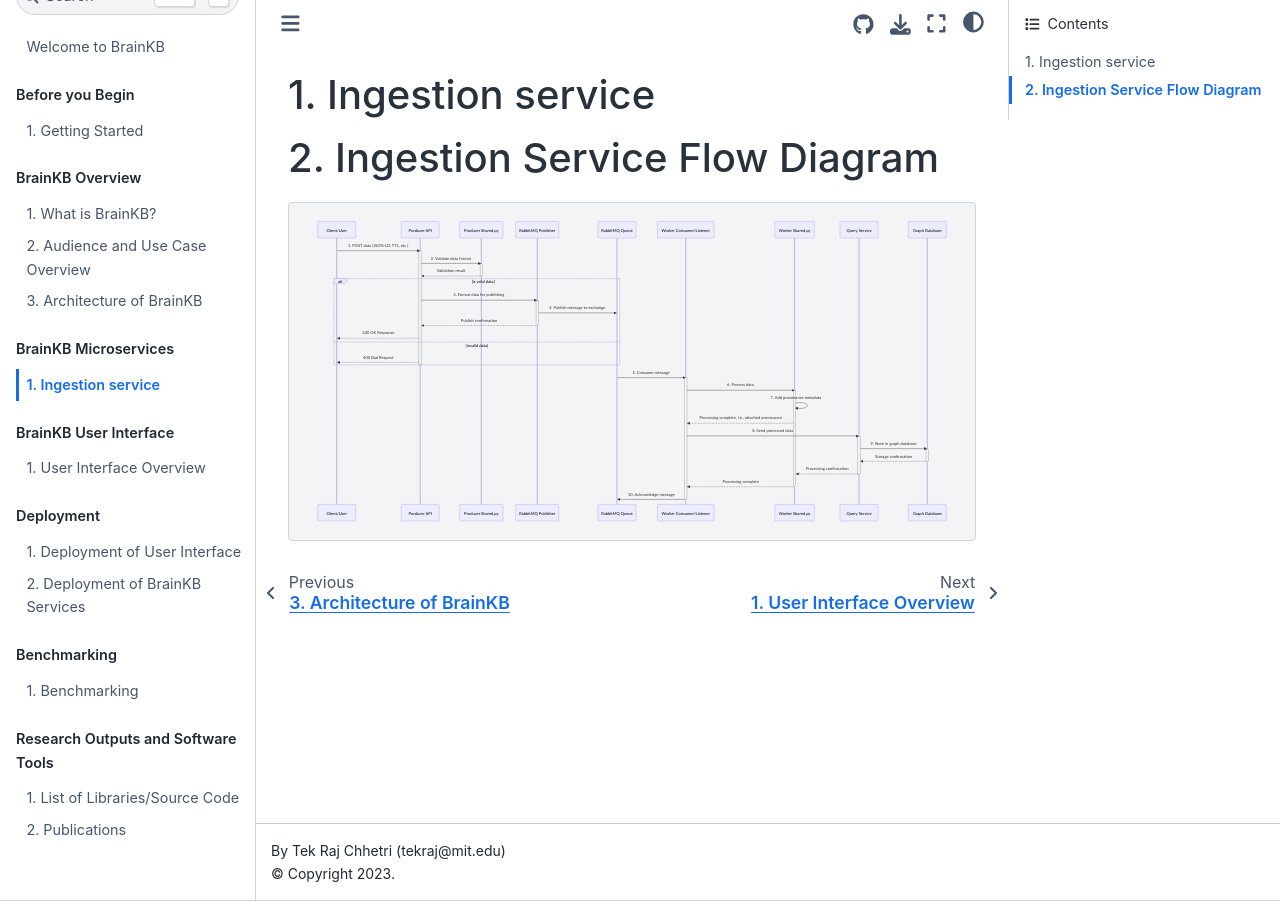
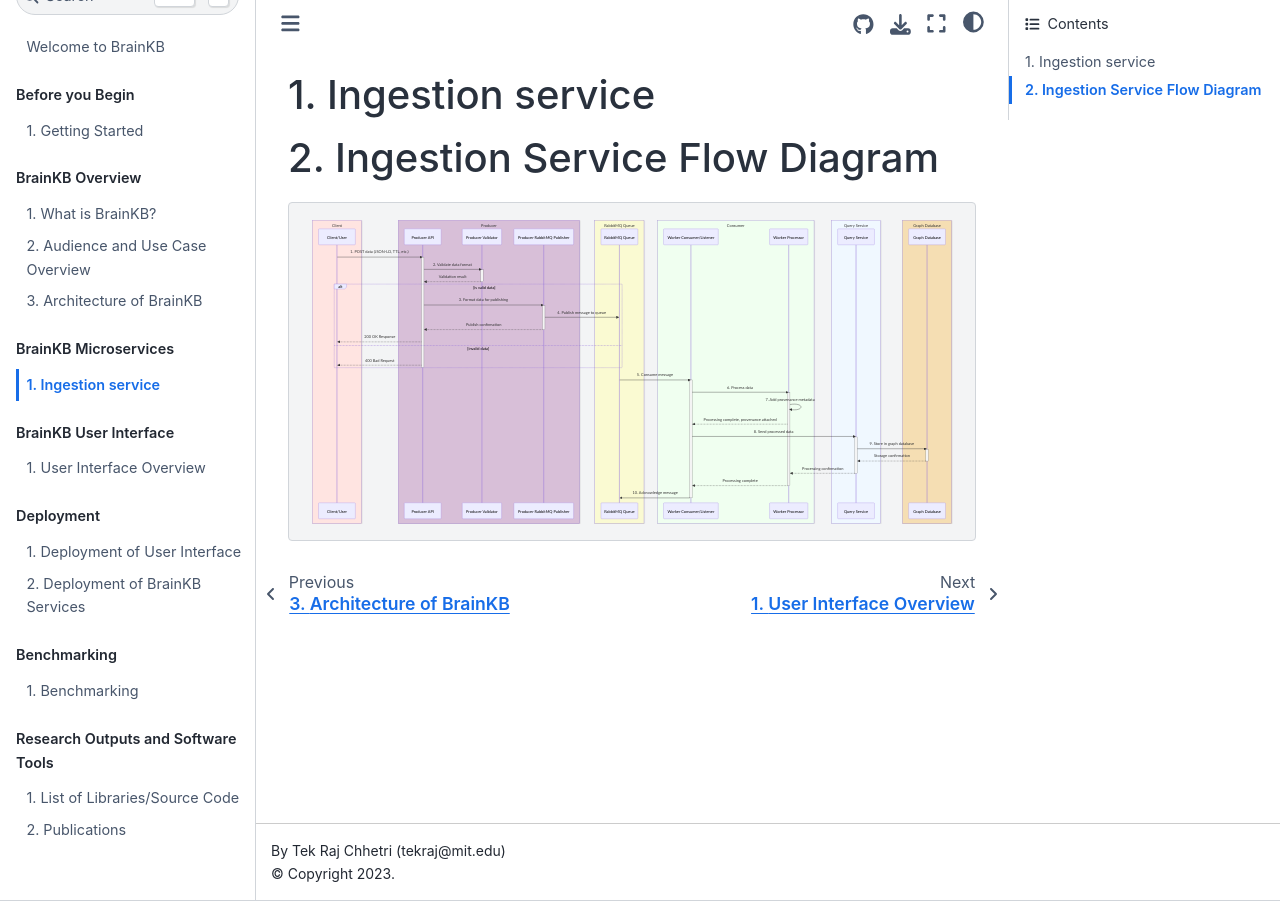
Before and after one commit to sensein/brainkbdocs, a Jupyter Book: the page built from docs/ingestion_service.md, in a window 1280 px wide. Built offline with Jupyter Book 1.0.4 settings and Sphinx 7.4.7 and the Sphinx Book theme 1.1.4, drawn with Linux system fonts in a browser that asks for light colours.

Commit message:
colored version of the diagram

````diff
--- a/docs/ingestion_service.md
+++ b/docs/ingestion_service.md
@@ -2,17 +2,36 @@
 
  # Ingestion Service Flow Diagram
 
+
 ```{mermaid}
 sequenceDiagram
-    participant Client as Client/User
-    participant API as Producer API
-    participant Validator as Producer Shared.py
-    participant Publisher as RabbitMQ Publisher
-    participant RabbitMQ as RabbitMQ Queue
-    participant Consumer as Worker Consumer/Listener
-    participant Processor as Worker Shared.py
-    participant QueryService as Query Service
-    participant GraphDB as Graph Database
+    %% Client/User on the left
+    box MistyRose Client
+        participant Client as Client/User
+    end
+
+    box Thistle Producer
+        participant API as Producer API
+        participant Validator as Producer Validator
+        participant Publisher as Producer RabbitMQ Publisher
+    end
+
+    box LightGoldenRodYellow RabbitMQ Queue
+        participant RabbitMQ as RabbitMQ Queue
+    end
+
+    box HoneyDew Consumer
+        participant Consumer as Worker Consumer/Listener
+        participant Processor as Worker Processor
+    end
+
+    box AliceBlue Query Service
+        participant QueryService as Query Service
+    end
+
+    box Wheat Graph Database
+        participant GraphDB as Graph Database
+    end
 
     %% Client submits data
     Client->>API: 1. POST data (JSON-LD, TTL, etc.)
@@ -27,7 +46,7 @@ sequenceDiagram
     alt is valid data
         API->>Publisher: 3. Format data for publishing
         activate Publisher
-        Publisher->>RabbitMQ: 4. Publish message to exchange
+        Publisher->>RabbitMQ: 4. Publish message to queue
         Publisher-->>API: Publish confirmation
         deactivate Publisher
         API-->>Client: 200 OK Response
@@ -45,8 +64,8 @@ sequenceDiagram
     %% Processing steps
     Processor->>Processor: 7. Add provenance metadata
 
-      %% Acknowledge message
-    Processor-->>Consumer: Processing complete, i.e., attached provenance
+    %% Acknowledge message
+    Processor-->>Consumer: Processing complete, provenance attached
 
     %% Send to query service
     Consumer->>QueryService: 8. Send processed data
````
